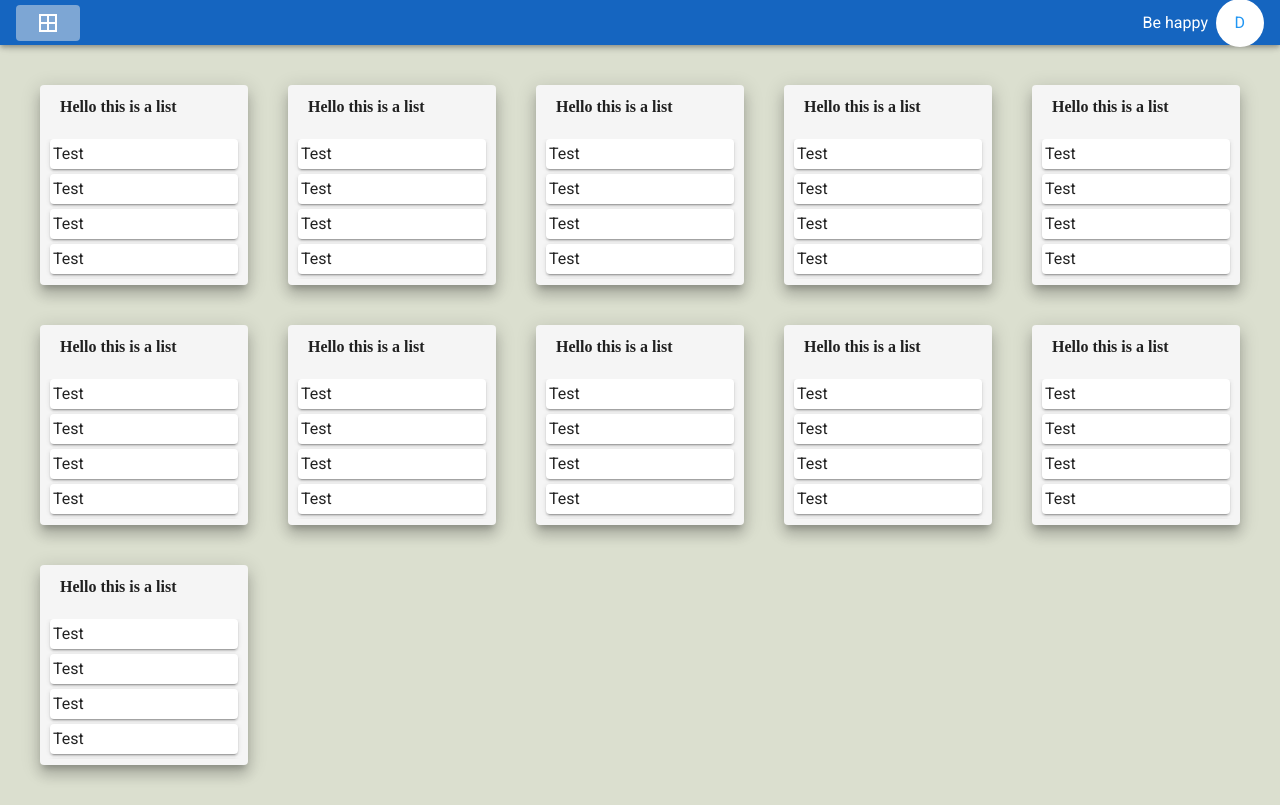
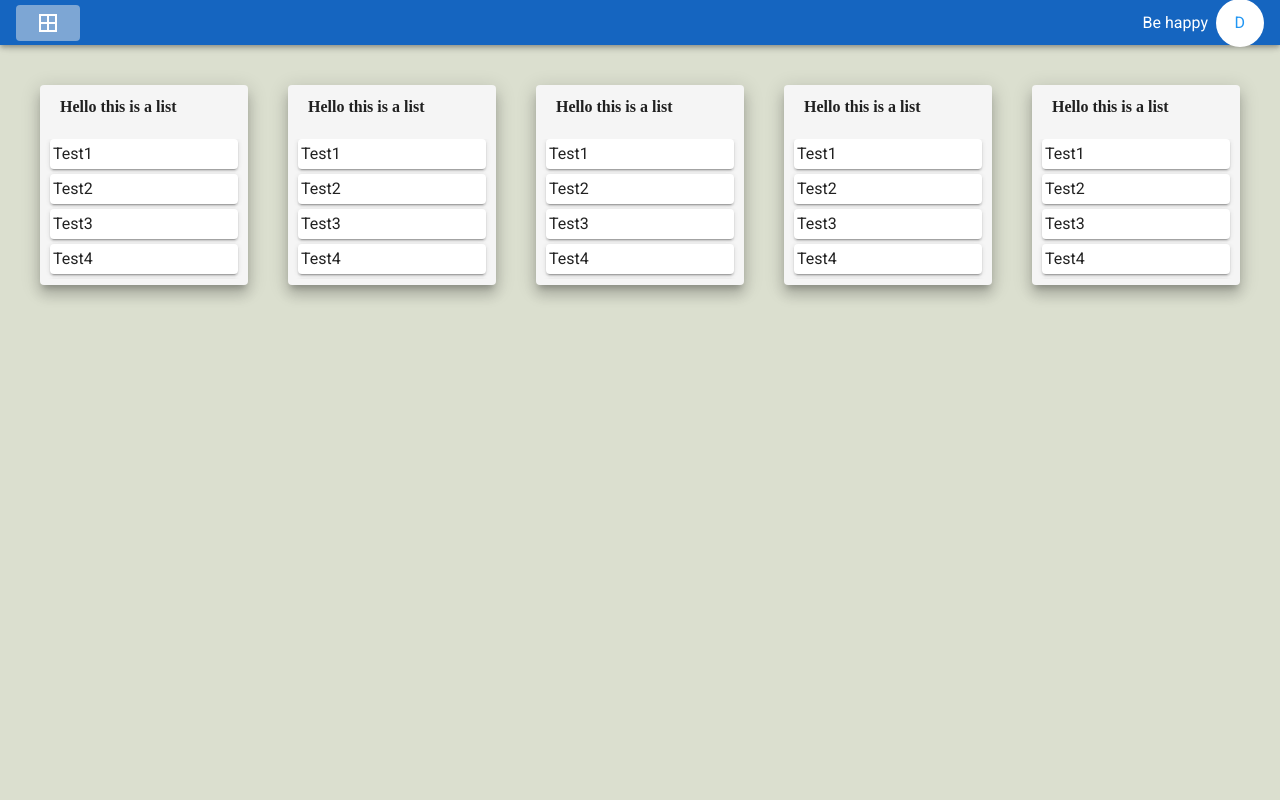
Before and after one commit to davidmoseler/trello-revamp, a Vue app: page / in a window 1280 px wide. Built offline with nearby package versions, Linux system fonts and the light colour scheme; a web font is replaced by a local one.

Commit message:
Add vuedraggable and apply to cards and lists

```diff
--- a/package.json
+++ b/package.json
@@ -12,6 +12,7 @@
     "core-js": "^3.6.5",
     "vue": "^2.6.11",
     "vue-router": "^3.2.0",
+    "vuedraggable": "^2.23.2",
     "vuetify": "file:../vuetify/packages/vuetify"
   },
   "devDependencies": {
--- a/src/components/Card.vue
+++ b/src/components/Card.vue
@@ -1,10 +1,12 @@
 <template>
-  <v-card class="card">Test</v-card>
+  <v-card class="card">{{ text }}</v-card>
 </template>
 
 <script>
 export default {
-  name: 'Card'
+  name: 'Card',
+
+  props: ['text']
 };
 </script>
 
--- a/src/components/List.vue
+++ b/src/components/List.vue
@@ -1,25 +1,22 @@
 <template>
   <v-card rounded elevation="10" height="200px" color="grey lighten-4">
-    <div class="list-header">{{ title }}</div>
-    <div class="list-body">
-      <Card />
-      <Card />
-      <Card />
-      <Card />
-      <Card />
-      <Card />
-    </div>
+    <div class="list-header">{{ list.title }}</div>
+    <draggable v-model="list.cards" group="cards" class="list-body">
+      <Card v-for="(card, idx) in list.cards" :key="idx" :text="card" />
+    </draggable>
   </v-card>
 </template>
 
 <script>
+import draggable from 'vuedraggable';
 import Card from '@/components/Card.vue';
 
 export default {
   name: 'List',
 
-  props: ['title'],
+  props: ['list'],
   components: {
+    draggable,
     Card
   }
 };
--- a/src/components/ListGrid.vue
+++ b/src/components/ListGrid.vue
@@ -1,37 +1,48 @@
 <template>
-  <div class="list-grid">
-    <List v-for="(list, idx) in lists" :key="idx" :title="list" />
-  </div>
+  <draggable v-model="lists" group="lists" class="list-grid">
+    <List v-for="(list, idx) in lists" :key="idx" :list="list" />
+  </draggable>
 </template>
 
 <script>
+import draggable from 'vuedraggable';
 import List from '@/components/List.vue';
 
 export default {
   name: 'ListGrid',
 
   components: {
+    draggable,
     List
   },
   data: () => ({
     lists: [
-      'Hello this is a list',
-      'Hello this is a list',
-      'Hello this is a list',
-      'Hello this is a list',
-      'Hello this is a list',
-      'Hello this is a list',
-      'Hello this is a list',
-      'Hello this is a list',
-      'Hello this is a list',
-      'Hello this is a list',
-      'Hello this is a list'
+      {
+        title: 'Hello this is a list',
+        cards: ['Test1', 'Test2', 'Test3', 'Test4', 'Test5', 'Test6']
+      },
+      {
+        title: 'Hello this is a list',
+        cards: ['Test1', 'Test2', 'Test3', 'Test4', 'Test5', 'Test6']
+      },
+      {
+        title: 'Hello this is a list',
+        cards: ['Test1', 'Test2', 'Test3', 'Test4', 'Test5', 'Test6']
+      },
+      {
+        title: 'Hello this is a list',
+        cards: ['Test1', 'Test2', 'Test3', 'Test4', 'Test5', 'Test6']
+      },
+      {
+        title: 'Hello this is a list',
+        cards: ['Test1', 'Test2', 'Test3', 'Test4', 'Test5', 'Test6']
+      }
     ]
   })
 };
 </script>
 
-<style scoped>
+<style>
 .list-grid {
   display: grid;
   margin: 40px;
```
Also changed, not shown: 2 other files (tests, documents, lock files or other folders).
